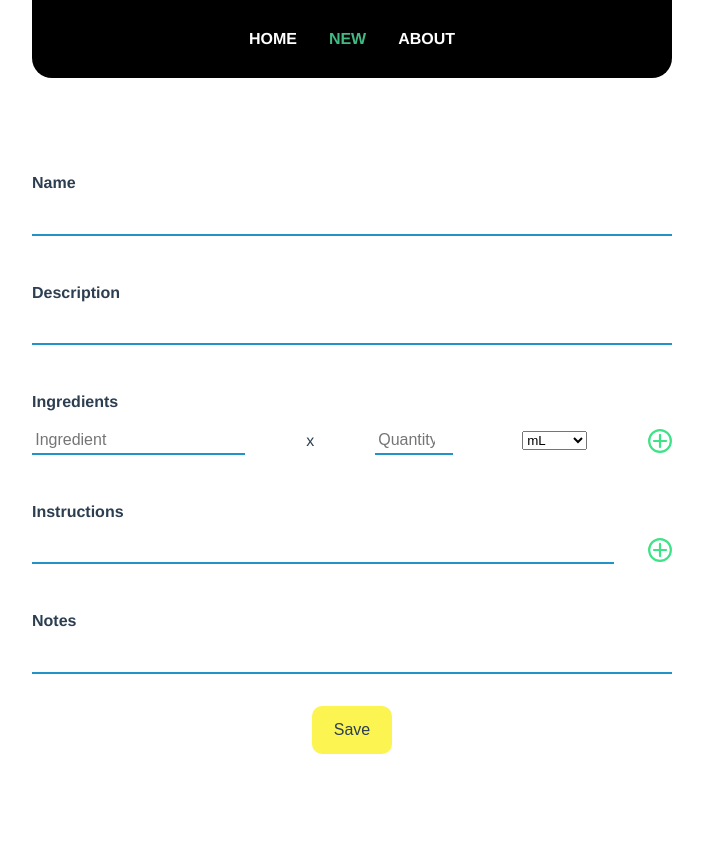
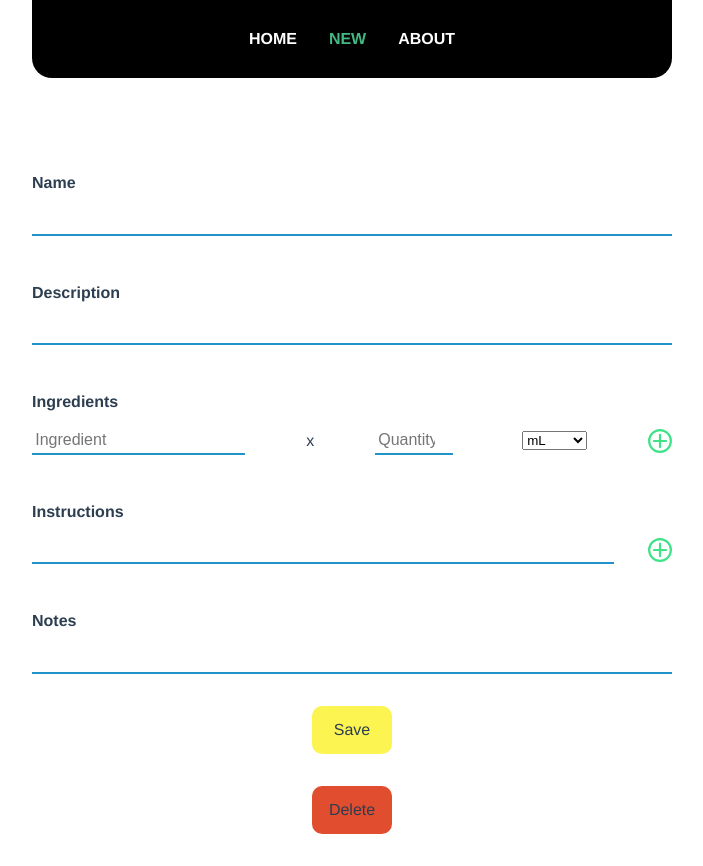
Before and after one commit to tanguymartinez/recipes, a Vue app: page /new in a window 1280 px wide. Shown: the whole page, without its empty margins (288-991 px from the left). Before the commit the page ends 800 px from the top, so only its background shows below. Built offline with nearby package versions, Linux system fonts and the light colour scheme.

Commit message:
Add remove button

```diff
--- a/src/assets/mixins.sass
+++ b/src/assets/mixins.sass
@@ -9,26 +9,16 @@
         margin-bottom: 1rem
         font-weight: bold
         text-align: left
+
+    input[type="submit"]
+        @include default-form-input-submit
+
     input, textarea, [contenteditable="true"]
         padding: .2rem
         @include default-form-input
 
     textarea
         resize: none
-
-    input[type="submit"]
-        background-color: #fcf451
-        margin-top: 2rem
-        border: 0
-        border-radius: 10px
-        transition: all 200ms
-        width: 5rem
-        height: 3rem
-        align-self: center
-        &:hover
-            cursor: pointer
-            box-shadow: 0 0 10px #2ec2c9
-            transform: scale(1.05)
 
     .list-dynamic
         text-align: left
@@ -46,6 +36,21 @@
     transition: all 150ms
     &:focus
         border-bottom: 2px solid #055eed
+
+@mixin default-form-input-submit
+    font-family: Avenir, Helvetica, Arial, sans-serif
+    background-color: #fcf451
+    margin-top: 2rem
+    border: 0
+    border-radius: 10px
+    transition: all 200ms
+    width: 5rem
+    height: 3rem
+    align-self: center
+    &:hover
+        cursor: pointer
+        box-shadow: 0 0 10px #2ec2c9
+        transform: scale(1.05)
 
 @mixin input-disabled
     background-color: #1ed6ab70
--- a/src/components/FormRecipe.vue
+++ b/src/components/FormRecipe.vue
@@ -26,6 +26,7 @@
       <input-text :value="notes" @input="notes = $event" />
       <input type="submit" value="Save" @click.prevent="save" />
     </form>
+    <a class="button-destroy" @click.prevent="destroy">Delete</a>
   </div>
 </template>
 
@@ -108,6 +109,15 @@ export default {
         });
       }
       this.$router.go(-1);
+    },
+    destroy: function(idx) {
+      if (!confirm("Delete?")) {
+        return;
+      }
+      this.$store.dispatch("deleteRecipe", {
+        idx
+      });
+      this.$router.push({ name: "home" });
     }
   }
 };
@@ -120,4 +130,21 @@ export default {
   text-align: left
   @include mixins.default-form-input
   @include mixins.editable
+
+.button-destroy
+  font-family: Avenir, Helvetica, Arial, sans-serif
+  background-color: #e04d2f
+  display: inline-block
+  line-height: 3rem
+  margin-top: 2rem
+  border: 0
+  border-radius: 10px
+  transition: all 200ms
+  width: 5rem
+  height: 3rem
+  align-self: center
+  &:hover
+    cursor: pointer
+    box-shadow: 0 0 10px #2ec2c9
+    transform: scale(1.05)
 </style>
--- a/src/store/index.js
+++ b/src/store/index.js
@@ -14,6 +14,9 @@ export default new Vuex.Store({
     },
     modifyRecipe: function (state, payload) {
       state.recipes[payload.idx] = payload.recipe;
+    },
+    deleteRecipe: function (state, payload) {
+      state.recipes.splice(payload.idx, 1);
     },
     setRecipes: function (state, recipes) {
       state.recipes = recipes;
@@ -35,6 +38,13 @@ export default new Vuex.Store({
         JSON.stringify(context.state.recipes)
       );
     },
+    deleteRecipe: function (context, payload) {
+      context.commit('deleteRecipe', payload);
+      localStorage.setItem(
+        "recipes",
+        JSON.stringify(context.state.recipes)
+      );
+    },
     setRecipes: function (context, payload) {
       context.commit('setRecipes', payload);
     }
```
